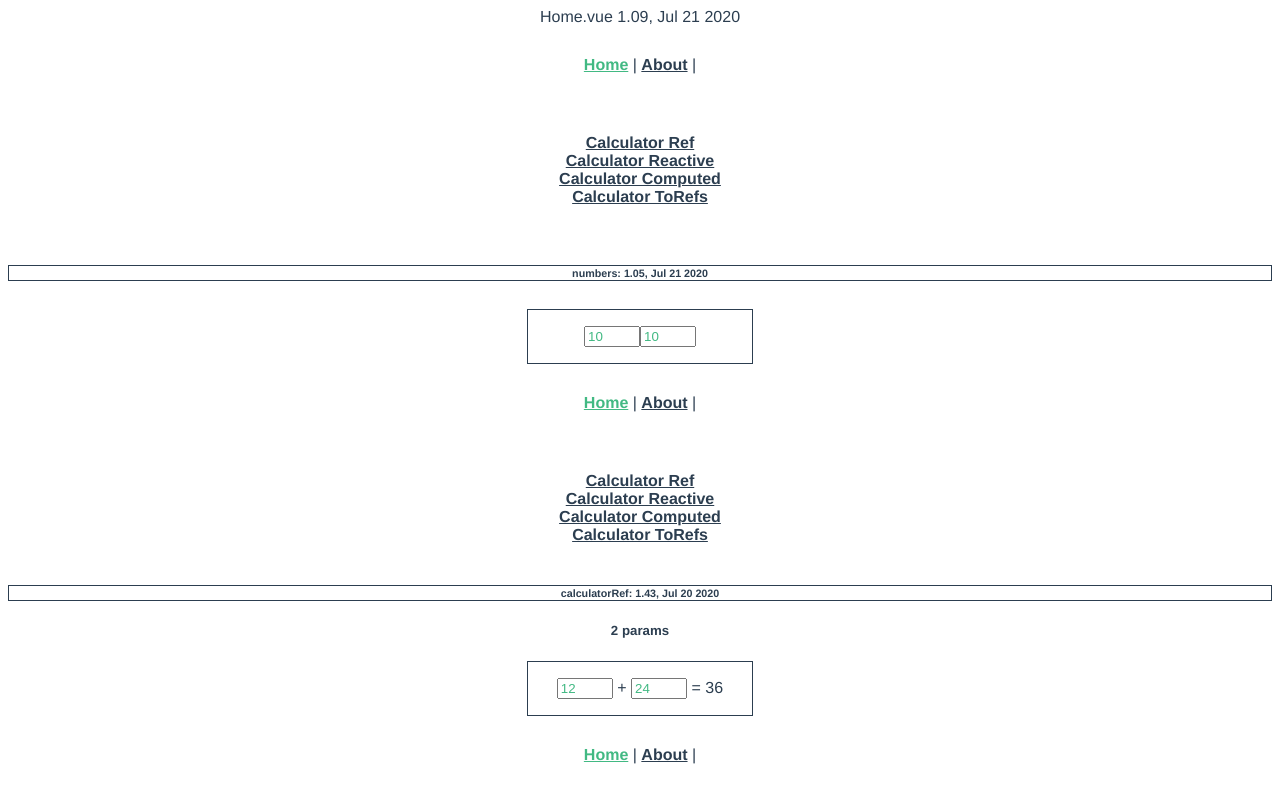
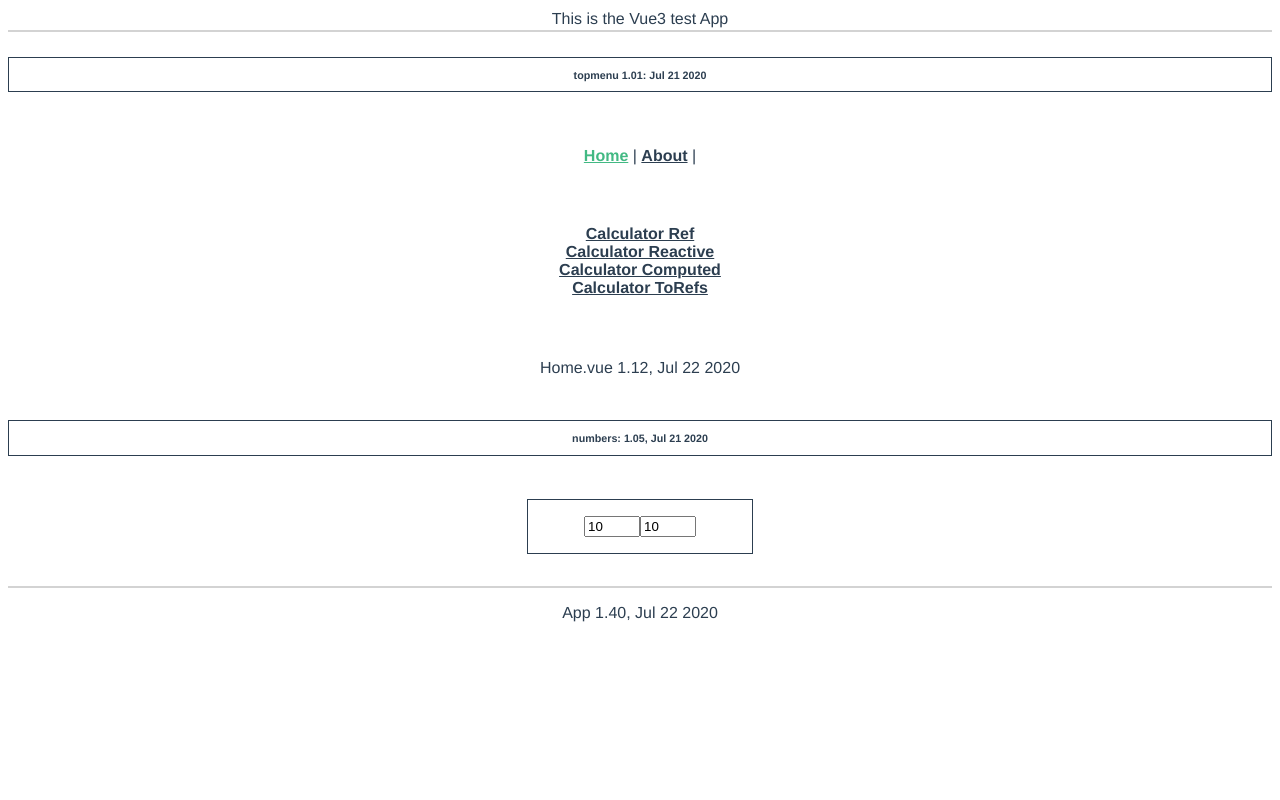
Before and after one commit to yves40/Vue3-Composition, a Vue app: page /#/ in a window 1280 px wide. Shown: the top 800 px of the page. Built offline with nearby package versions, Linux system fonts and the light colour scheme.

Commit message:
Some code reorg and look and feel

```diff
--- a/src/App.vue
+++ b/src/App.vue
@@ -1,5 +1,28 @@
 <template>
   <div id="app">
-    <router-view/>
+    <div id="header">{{Topmessage}}</div>
+    <topmenu/>
+    <div id="appzone">
+      <router-view/>
+    </div>
+    <div id="footer">
+      {{Version}}
+    </div>
   </div>
 </template>
+
+<script>
+  import topmenu from "./views/topmenu";
+
+  export default {
+    components: {
+      topmenu
+    },
+    setup() {
+      const Version = "App 1.40, Jul 22 2020";
+      const Topmessage = "This is the Vue3 test App"
+
+      return { Version, Topmessage }
+    }
+  }
+</script>
--- a/src/assets/thecss.css
+++ b/src/assets/thecss.css
@@ -1,3 +1,15 @@
+#header {
+  border-bottom: 2px solid lightgray;
+  padding: 2px 0px 2px 0px;
+}
+#header h1 { font-weight: bold; font-size: 1.5em; }
+#header h2 {font-weight: normal;font-size: 1em; }
+#header h3 {font-weight: normal;font-size: 0.8em; }
+
+#appzone {padding-top: 1em;padding-bottom: 1em;margin-top: 1em;}
+
+#footer {font-size: 1em;margin-top: 1em;padding-top: 1em; border-top: 2px solid lightgray;}
+
 .calc-form {
   margin-left: auto;
   margin-right: auto;
@@ -8,7 +20,6 @@
 }
 .field {
   width: 3rem;
-  color: #42b983;
 }
 
 #app {
@@ -34,5 +45,4 @@
 
 .about { border: 1px;}
 
-h6 { padding: 1px; border: 1px; border-style: solid;
-margin-block-start: 1em; margin-block-end: 1em;}
+h6 { padding: 1em; border: 1px; border-style: solid;}
--- a/src/views/About.vue
+++ b/src/views/About.vue
@@ -1,21 +1,16 @@
 <template>
-  <topmenu></topmenu>
     <div class="about">
-    <h1>Learn Vue3</h1>
-    <p>
-      Test some new Vue3 API features<br>
-      Ref, Computed, Reactive, Refs, etc.
-    </p>
+      <h1>Learn Vue3</h1>
+      <p>
+        Test some new Vue3 API features<br>
+        Ref, Computed, Reactive, Refs, etc.
+      </p>
   </div>
 </template>
 
 <script>
-  import topmenu from "./topmenu"
 
   export default {
     name: 'Home',
-    components: {
-      topmenu,
-    },
   }
 </script>
--- a/src/views/Home.vue
+++ b/src/views/Home.vue
@@ -1,32 +1,21 @@
 <template>
     {{Version}}
   <div class="home">
-    <topmenu></topmenu>
     <numbers/>
-    <calculatorRef msg="2 params" preset1= "12" preset2="24"/>
-    <calculatorToRefs/>
   </div>
 </template>
 
 <script>
 // @ is an alias to /src
-import HelloWorld from '@/components/HelloWorld'
-import calculatorRef from '@/views/calculatorRef'
-import calculatorToRefs from './calculatorToRefs'
 import numbers from './numbers';
-import topmenu from "./topmenu"
 
 export default {
   name: 'Home',
   components: {
-    topmenu,
-    HelloWorld,
-    calculatorRef,
-    calculatorToRefs,
     numbers
   },
   setup() {
-    const Version = 'Home.vue 1.09, Jul 21 2020'
+    const Version = 'Home.vue 1.12, Jul 22 2020'
 
     return { Version };
   }
--- a/src/views/calculatorComputed.vue
+++ b/src/views/calculatorComputed.vue
@@ -1,5 +1,4 @@
 <template>
-  <topmenu/>
   <div class="calculator">
     <h6>{{Version}}</h6>
     <form class="calc-form">
@@ -15,20 +14,16 @@
 <script>
 
 import { reactive, computed } from "vue";
-import topmenu from "./topmenu"
 
 export default {
   name: 'calculatorComputed',
-  components: {
-    topmenu
-  },
   props: {
     preset1: String,
     preset2: String,
   },
   setup(props) {
     console.log(JSON.stringify(props))
-    let Version = 'calculatorComputed: 1.05, Jul 21 2020'
+    let Version = 'calculatorComputed: 1.06, Jul 22 2020'
     let state = reactive( {
       num1: 0,
       num2: 0,
--- a/src/views/calculatorReactive.vue
+++ b/src/views/calculatorReactive.vue
@@ -1,5 +1,4 @@
 <template>
-<topmenu></topmenu>
   <div class="calculator">
     <h6>{{Version}}</h6>
     <form class="calc-form">
@@ -15,12 +14,8 @@
 <script>
 
 import { reactive } from "vue";
-import topmenu from "./topmenu"
 
 export default {
-  components: {
-    topmenu
-  },
   props: {
     preset1: String,
     preset2: String,
@@ -28,7 +23,7 @@ export default {
   name: 'calculatorreactive',
   setup(props) {
     console.log(JSON.stringify(props))
-    let Version = 'calculatorReactive: 1.07, Jul 20 2020'
+    let Version = 'calculatorReactive: 1.08, Jul 22 2020'
     let state = reactive( {
       num1: 0,
       num2: 0,
--- a/src/views/calculatorRef.vue
+++ b/src/views/calculatorRef.vue
@@ -1,5 +1,4 @@
 <template>
-<topmenu></topmenu>
   <div class="calculator">
     <h6>{{Version}}</h6>
     <h5>{{Header}}</h5>
@@ -16,12 +15,8 @@
 <script>
 
 import { ref } from "vue";
-import topmenu from "./topmenu"
 
 export default {
-  components: {
-    topmenu
-  },
   props: {
     msg: String,
     preset1: String,
@@ -32,7 +27,7 @@ export default {
 
     console.log(JSON.stringify(props))
 
-    let Version = 'calculatorRef: 1.43, Jul 20 2020'
+    let Version = 'calculatorRef: 1.44, Jul 22 2020'
     let Header = props.msg;
     let num1 ;
     let num2;
--- a/src/views/calculatorToRefs.vue
+++ b/src/views/calculatorToRefs.vue
@@ -1,5 +1,4 @@
 <template>
-  <topmenu/>
   <div class="calculator">
     <h6>{{Version}}</h6>
     <form class="calc-form">
@@ -15,7 +14,6 @@
 <script>
 
 import { reactive, computed, toRefs } from "vue";
-import topmenu from "./topmenu"
 
 
 function useCalculator(n1, n2) {
@@ -29,9 +27,6 @@ function useCalculator(n1, n2) {
 }
 
 export default {
-  components: {
-    topmenu
-  },
   props: {
     preset1: String,
     preset2: String,
@@ -39,7 +34,7 @@ export default {
   name: 'calculatorToRefs',
   setup(props) {
     console.log(JSON.stringify(props))
-    let Version = 'calculatorToRefs: 1.24, Jul 21 2020'
+    let Version = 'calculatorToRefs: 1.25, Jul 22 2020'
     let dummy = {
       num1: 0,
       num2: 0,
--- a/src/views/topmenu.vue
+++ b/src/views/topmenu.vue
@@ -1,4 +1,5 @@
 <template>
+    <h6>{{Version}}</h6>
     <div id="nav">
       <router-link to="/">Home</router-link> |
       <router-link to="/about">About</router-link> |
@@ -11,3 +12,15 @@
       <router-link :to="{name: 'calctorefs',   params: { preset1: 99, preset2: 99 }}">Calculator ToRefs</router-link><br>
   </div>
 </template>
+
+<script>
+
+export default {
+  setup(props, context) {
+    const Version = 'topmenu 1.01: Jul 21 2020'
+    return {
+      Version
+    }
+  }
+}
+</script>
```
